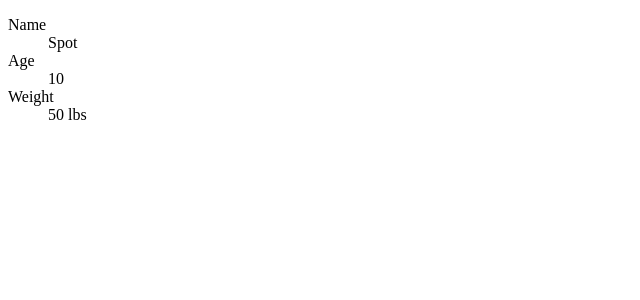
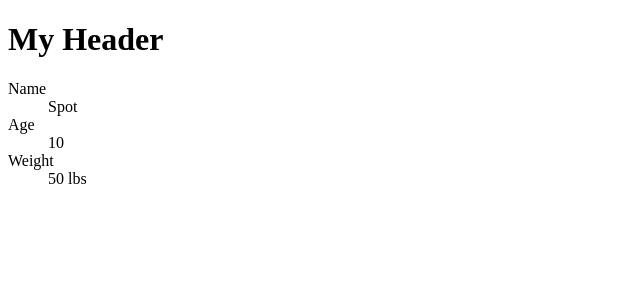
Before and after one commit to jwmcconnell/intro-react, a React app: page / in a window 1280 px wide. Shown: the top 300 px of the page, without its empty margins (0-640 px from the left). Built offline with nearby package versions, Linux system fonts and the light colour scheme.

Commit message:
Add Header component

```diff
--- a/src/components/App.js
+++ b/src/components/App.js
@@ -1,9 +1,11 @@
 import React from 'react';
+import Header from './Header';
 import Dog from './Dog';
 
 export default function App() {
   return (
     <>
+      <Header />
       <Dog />
     </>
   );
--- /dev/null
+++ b/src/components/Header.js
@@ -0,0 +1,5 @@
+import React from 'react';
+
+export default function Header() {
+  return <h1>My Header</h1>;
+}
```
